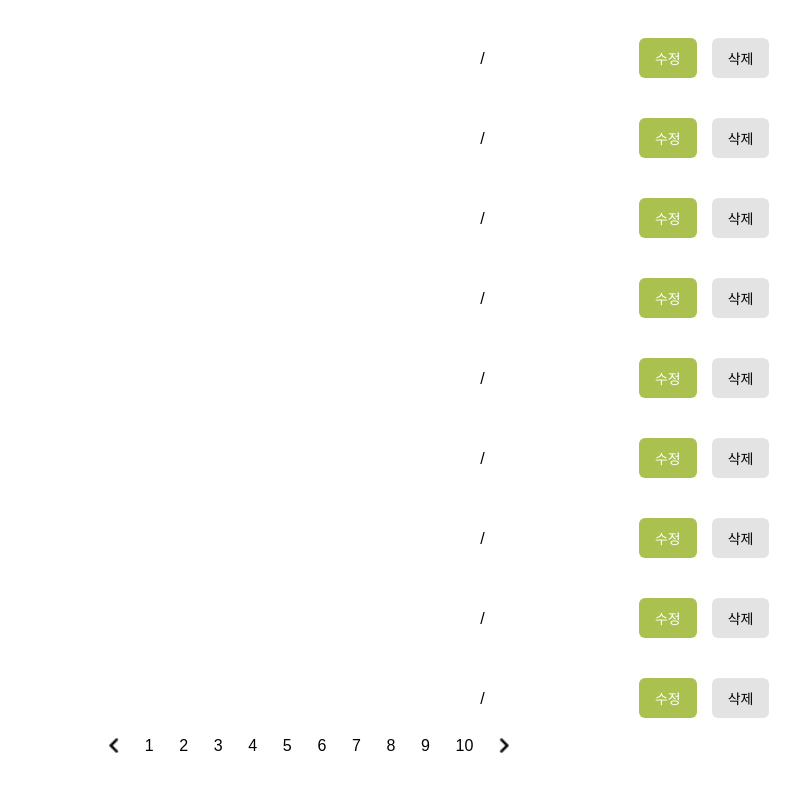
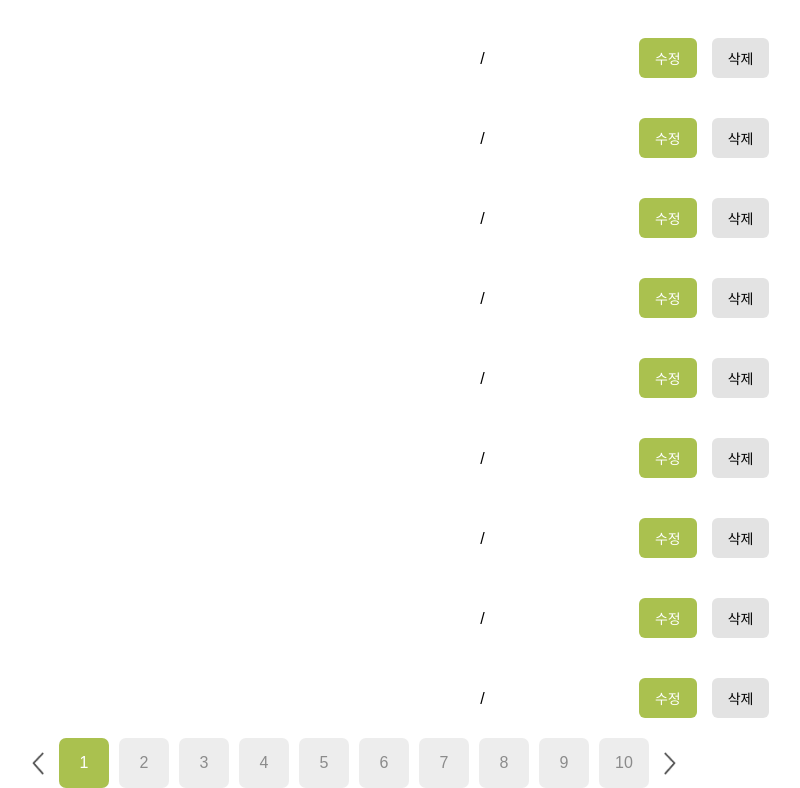
Before and after one commit to wantedAssignment/jaranda-fe, a React (Create React App) app: page /admin in a window 1280 px wide. Shown: the part 280-1068 px from the top of the page, without its empty margins (281-1081 px from the left). Before the commit the page ends 1034 px from the top, so only its background shows below. Built offline with nearby package versions, Linux system fonts and the light colour scheme.

Commit message:
Feat: Pagination UI 완성 (#45)

```diff
--- a/src/Components/pagination/container.js
+++ b/src/Components/pagination/container.js
@@ -18,6 +18,7 @@ const Pagination = ({ arr, onClick }) => {
 
   const [pages, setPages] = useState([]);
   const [count, setCount] = useState(0);
+  const [page, setPage] = useState(1);
 
   useEffect(() => {
     if (MAX_LENGTH < 100) {
@@ -75,12 +76,14 @@ const Pagination = ({ arr, onClick }) => {
     if (onClick) {
       onClick(el);
     }
+    setPage(el);
   };
 
   if (!arr || typeof arr !== 'object' || (onClick && typeof onClick !== 'function')) return <></>;
   return (
     <PaginationUI
       pages={pages}
+      page={page}
       onClickLeft={onClickLeft}
       onClickRight={onClickRight}
       runOnClick={runOnClick}
--- a/src/Components/pagination/presenter.js
+++ b/src/Components/pagination/presenter.js
@@ -1,27 +1,49 @@
-const PaginationUI = ({ pages, onClickLeft, onClickRight, runOnClick }) => {
+import styled from 'styled-components';
+
+const PaginationUI = ({ pages, onClickLeft, onClickRight, runOnClick, page }) => {
   return (
-    <div style={{ display: 'flex', width: 500 }}>
-      <div style={{ width: 400, display: 'flex', justifyContent: 'space-between' }}>
-        <img
-          src="./img/arrowLeft.png"
-          alt="arrow"
-          style={{ cursor: 'pointer', width: 10, height: 15 }}
-          onClick={onClickLeft}
-        />
-        {pages.map((el, i) => (
-          <div onClick={() => runOnClick(el)} style={{ cursor: 'pointer' }} key={i}>
-            {el}
-          </div>
-        ))}
-        <img
-          src="./img/arrowRight.png"
-          alt="arrow"
-          style={{ cursor: 'pointer', width: 10, height: 15 }}
-          onClick={onClickRight}
-        />
-      </div>
-    </div>
+    <Container>
+      <Img src="./img/arrowLeft.png" alt="arrow" onClick={onClickLeft} />
+      {pages.map((el, i) => (
+        <PageNumber
+          el={el}
+          page={page}
+          onClick={() => runOnClick(el)}
+          style={{ cursor: 'pointer' }}
+          key={i}
+        >
+          {el}
+        </PageNumber>
+      ))}
+      <Img src="./img/arrowRight.png" alt="arrow" onClick={onClickRight} />
+    </Container>
   );
 };
 
+const Container = styled.div`
+  display: flex;
+  align-items: center;
+`;
+
+const PageNumber = styled.div`
+  width: 50px;
+  height: 50px;
+  display: flex;
+  justify-content: center;
+  align-items: center;
+  margin-right: 10px;
+  font-size: 16px;
+  border-radius: 7px;
+  color: ${props => (props.page === props.el ? '#ffffff' : '#8b8b8b')};
+  background-color: ${props => (props.page === props.el ? '#aac14f' : '#ededed')};
+`;
+
+const Img = styled.img`
+  width: 12px;
+  height: 23px;
+  cursor: pointer;
+  margin-right: 15px;
+  margin-left: 5px;
+`;
+
 export default PaginationUI;
```
Also changed, not shown: public/img/arrowLeft.png, public/img/arrowRight.png.
